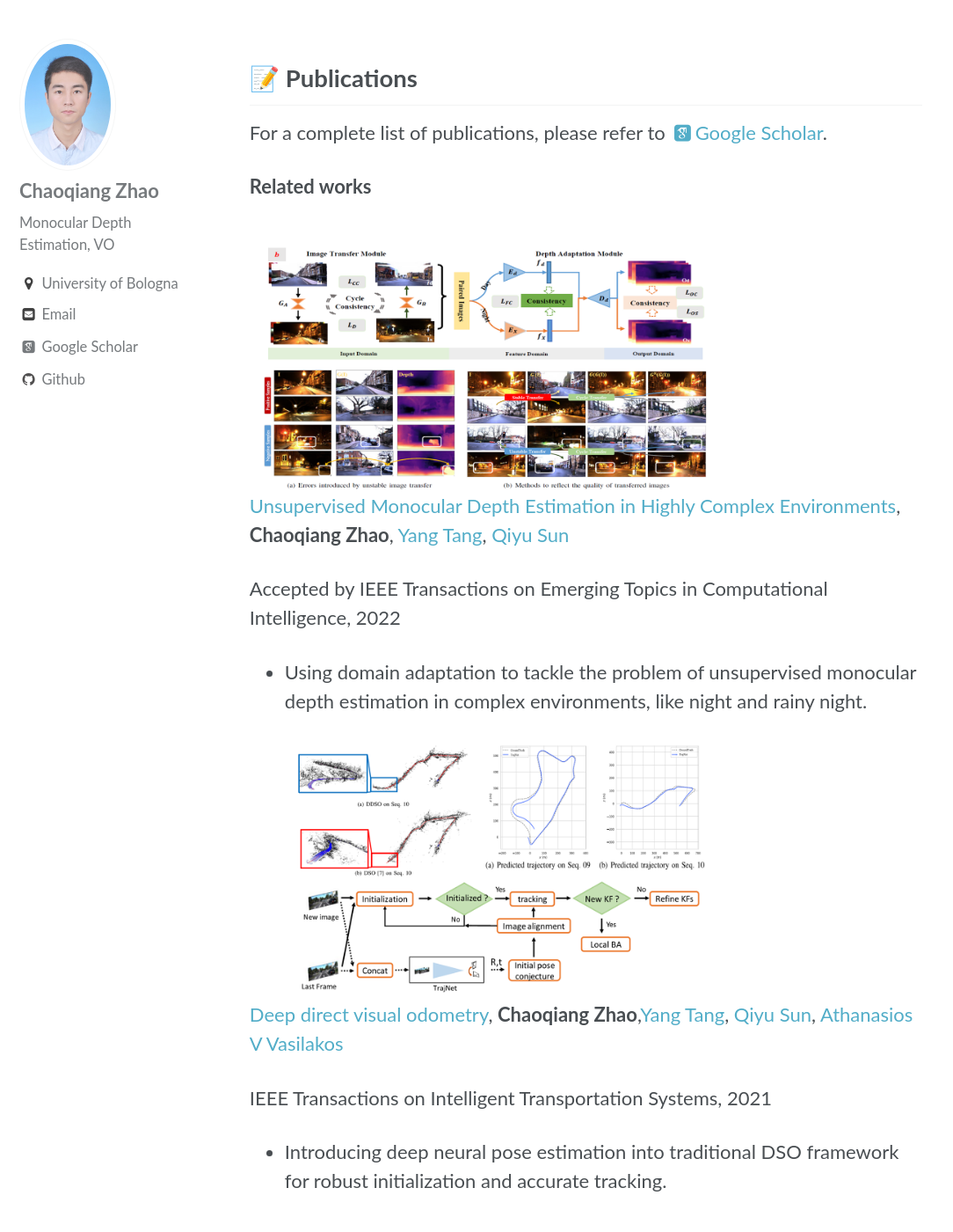
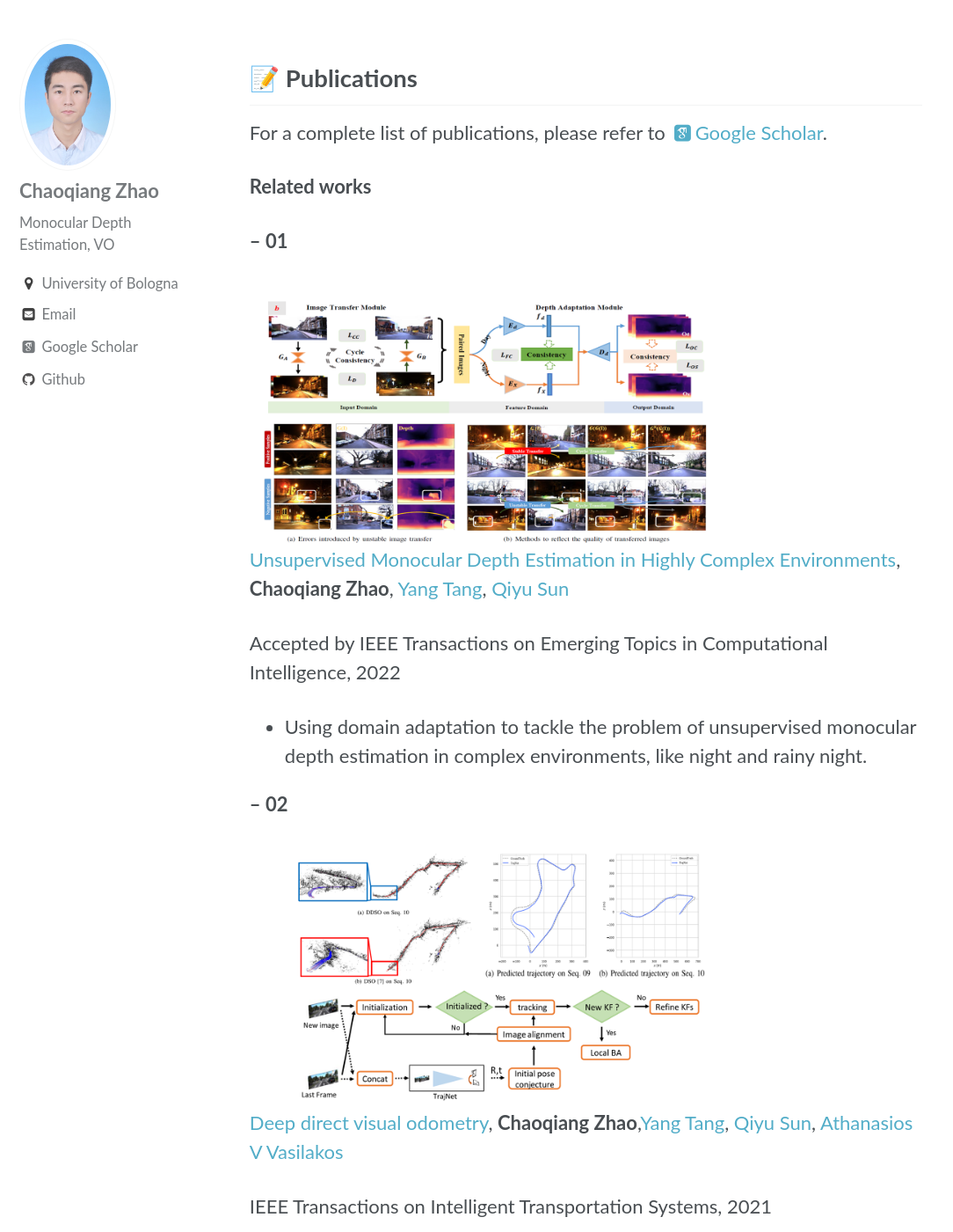
Before and after one commit to zxcqlf/zxcqlf.github.io, a Jekyll site: the page built from _pages/publications.md, in a window 1280 px wide and 1400 px high, scrolled down 608 px. Shown: the whole window at 88% size, without its empty margins (0-1084 px from the left). Built offline with Jekyll 4.4.1, drawn with Linux system fonts in a browser that asks for light colours; some web fonts are replaced.

Commit message:
Update publications.md

```diff
--- a/_pages/publications.md
+++ b/_pages/publications.md
@@ -20,6 +20,9 @@ For a complete list of publications, please refer to <a href="https://scholar.go
 
 **Related works**
 
+
+**-- 01**
+
 <div class='paper-box'><div class='paper-box-image'><img src='/assets/images/itdfa.png' alt="sym" width="70%"></div>
 <div class='paper-box-text' markdown="1">
 
@@ -32,6 +35,9 @@ Accepted by IEEE Transactions on Emerging Topics in Computational Intelligence,
 </div>
 
 
+
+**-- 02**
+
 <div class='paper-box'><div class='paper-box-image'><img src='/assets/images/ddso.png' alt="sym" width="70%"></div>
 <div class='paper-box-text' markdown="1">
 
```
Also changed, not shown: other parts of _pages/publications.md (+3 -0 lines).
